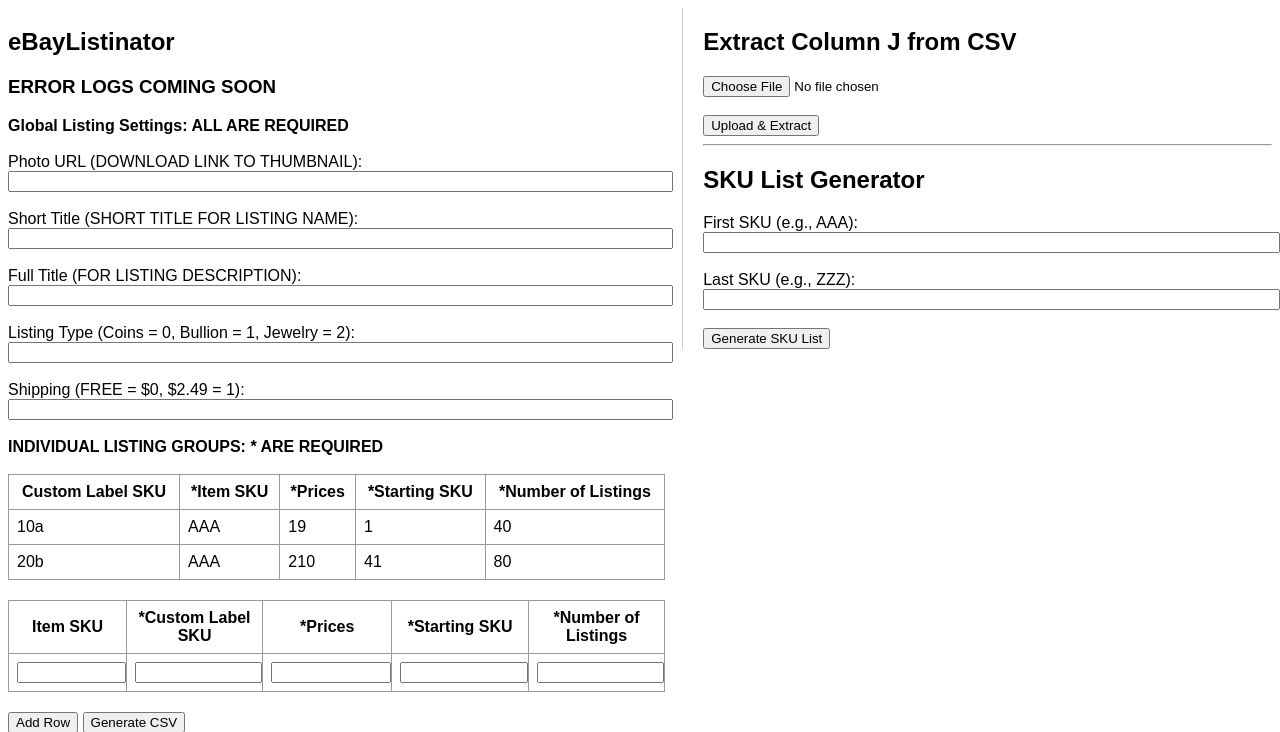
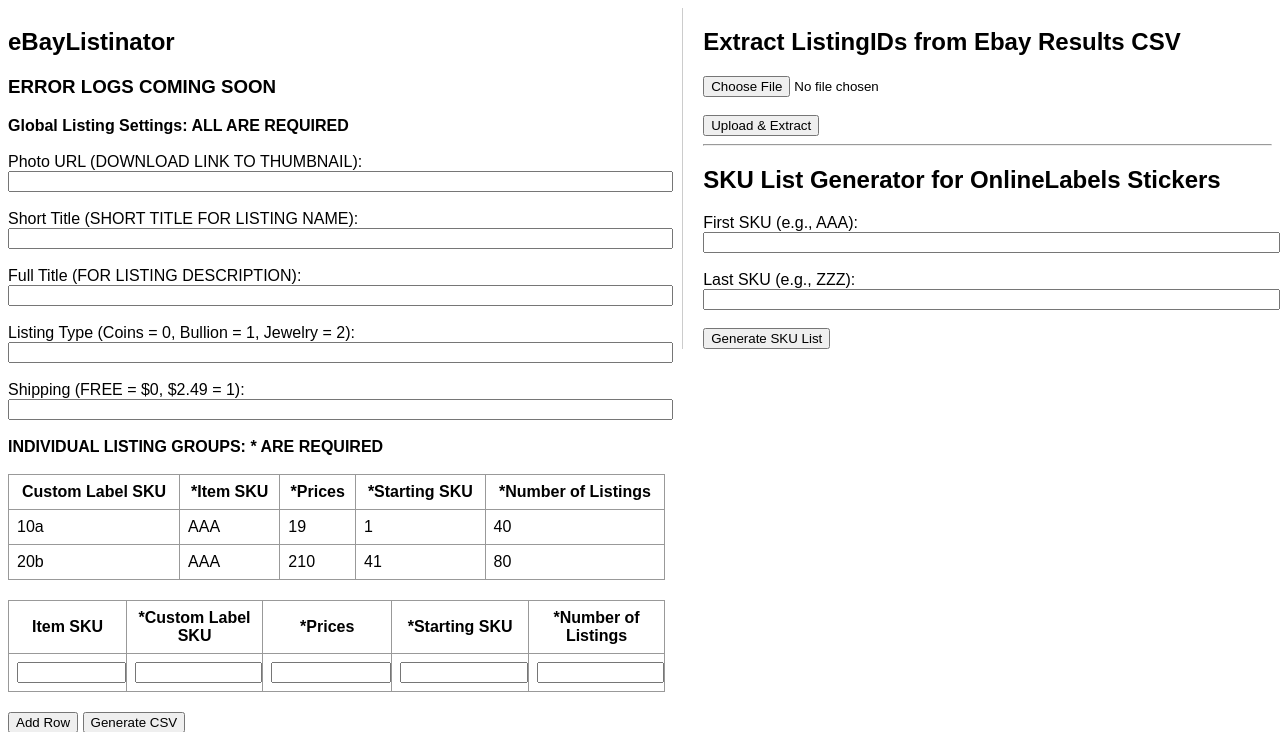
Before and after one commit to Vixcalibur/ebaylistinator, a FastAPI app: page / in a window 1280 px wide. Shown: the top 732 px of the page. Run offline with FastAPI, Linux system fonts and the light colour scheme.

Commit message:
Update index.html: copy paste and renaming

```diff
--- a/templates/index.html
+++ b/templates/index.html
@@ -131,7 +131,7 @@
 
     <!-- RIGHT SIDE EXTRACTOR -->
     <div class="extractor-section">
-        <h2>Extract Column J from CSV</h2>
+        <h2>Extract ListingIDs from Ebay Results CSV</h2>
         <form action="/extract-column" method="post" enctype="multipart/form-data">
             <input type="file" name="file" accept=".csv" required><br><br>
             <button type="submit">Upload & Extract</button>
@@ -139,11 +139,11 @@
 
         {% if column_data %}
         <h3>Result</h3>
-        <textarea readonly>{{ '\n'.join(column_data) }}</textarea>
+        <textarea style="width:100%; height:300px;" readonly>{{ '\n'.join(column_data) }}</textarea>
         {% endif %}
 
 <hr>
-<h2>SKU List Generator</h2>
+<h2>SKU List Generator for OnlineLabels Stickers</h2>
 <form action="/generate-sku-list" method="post">
   <label for="first_sku">First SKU (e.g., AAA):</label><br>
   <input type="text" id="first_sku" name="first_sku" maxlength="3" required><br><br>
```
